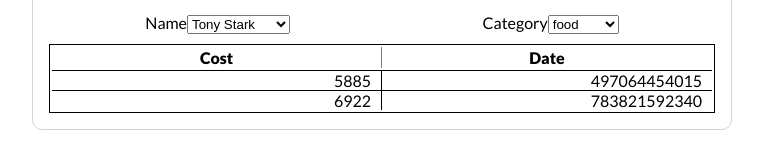
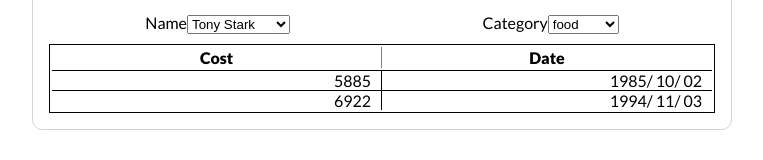
Before and after one commit to weitsesun/user-table, a React app: page / in a window 1280 px wide. Shown: the part 331-491 px from the top of the page, without its empty margins (258-1021 px from the left). Built offline with nearby package versions, Linux system fonts and the light colour scheme.

Commit message:
format time

```diff
--- a/package.json
+++ b/package.json
@@ -24,6 +24,7 @@
   },
   "dependencies": {
     "@reduxjs/toolkit": "^1.6.1",
+    "moment": "^2.29.1",
     "react": "^17.0.2",
     "react-dom": "^17.0.2",
     "react-redux": "^7.2.4"
--- a/src/components/table/TableBody.js
+++ b/src/components/table/TableBody.js
@@ -1,33 +1,14 @@
 import React from "react";
-import { useSelector } from "react-redux";
 import { get } from "lodash";
+import moment from "moment"
 
 export default function TableBody({ data, columns }) {
-  // const { data } = useSelector((state) => state.data);
-  // const parsedData = data.map(user => get(user, columns.map(c =), void 0))
-  // console.log(parsedData)
-  /**
-    const userColumns = [
-      {id: "firstName", value: "First Name"},
-      {id: "lastName", value: "Last Name"},
-      {id: "totalExpense", value: "Total Expense"},
-    ]
-   */
-  /**
-    const categoryColumns = [
-      {id: "category.something", value: "First Name"},
-      {id: "lastName", value: "Last Name"},
-      {id: "totalExpense", value: "Total Expense"},
-    ]
-   */
-  // function parseDataByColumnId(id) {
-
-  // }
-
   function renderCell(id, item) {
     return (
       <td key={Math.random()} className="row_body_cell">
-        {get(item, id, void 0)}
+        {id !== "date"
+          ? get(item, id, void 0)
+          : moment(get(item, id, void 0)).format("YYYY/ MM/ DD ")}
       </td>
     );
   }
```
Also changed, not shown: 1 other file (tests, documents, lock files or other folders).
